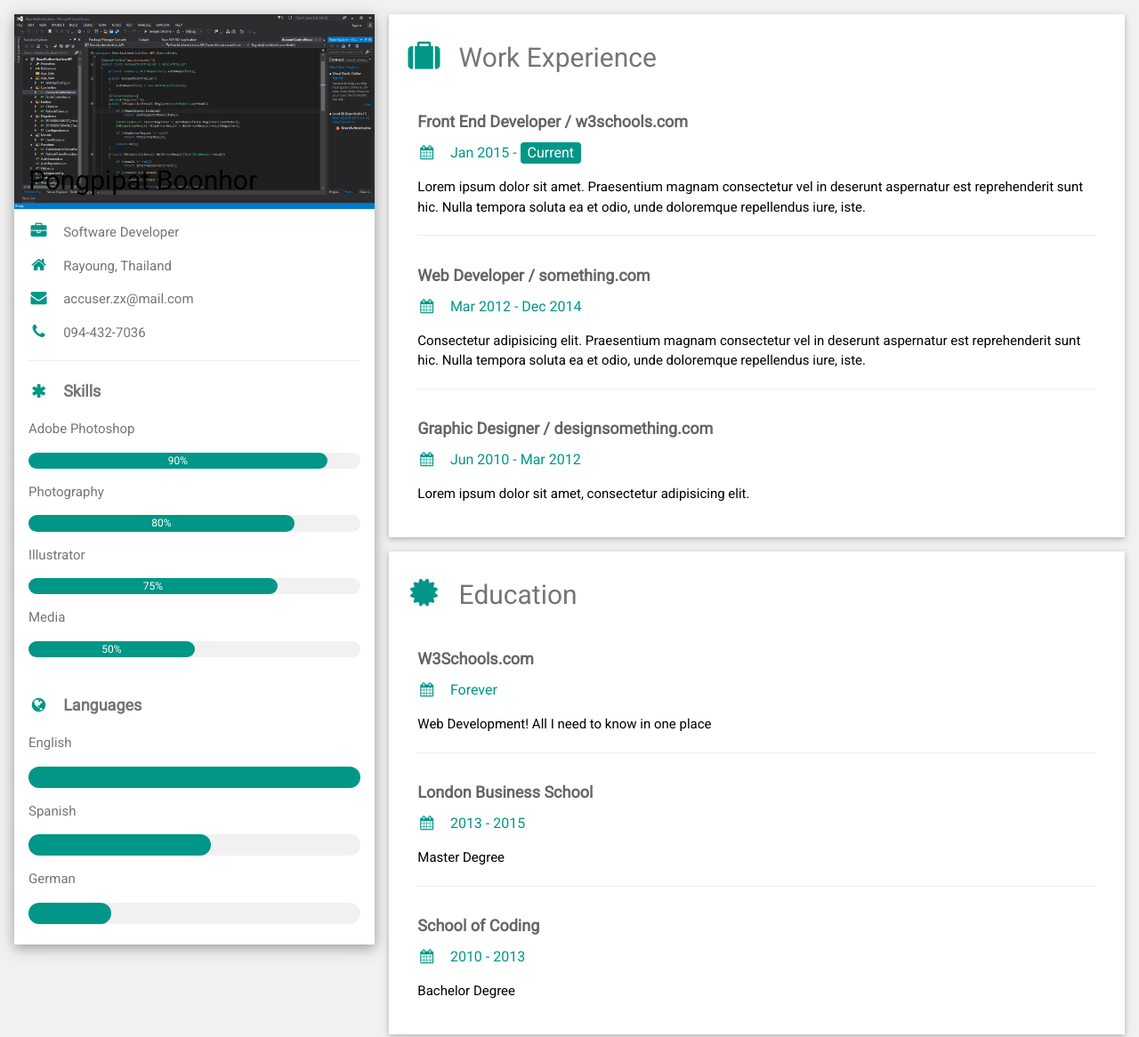
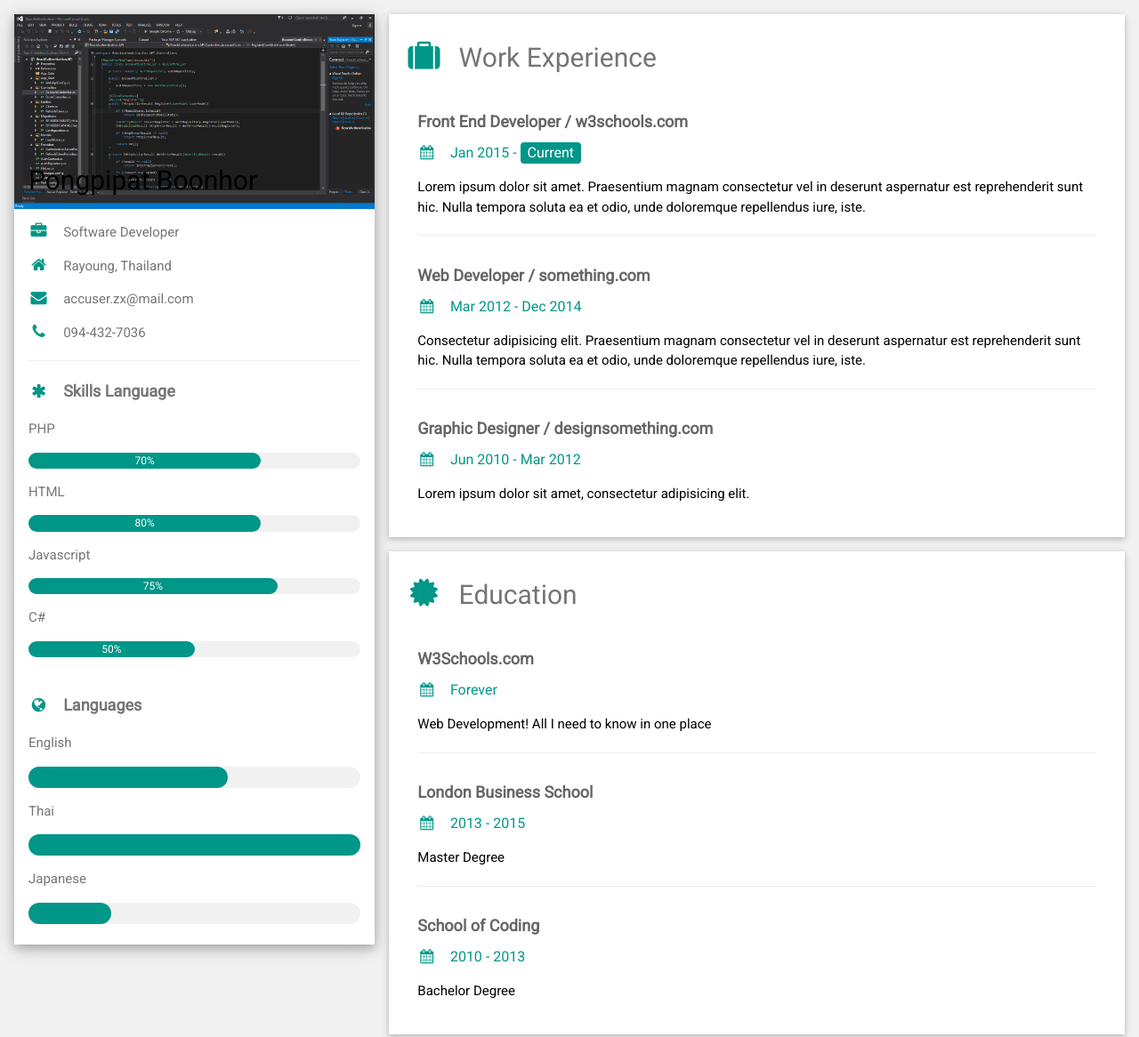
Before and after one commit to iouii/iouii.github.io, a plain HTML site: page index.html in a window 1280 px wide. Shown: the top 1166 px of the page at 89% size. Drawn offline with nearby package versions, Linux system fonts and the light colour scheme.

Commit message:
Update index.html

```diff
--- a/index.html
+++ b/index.html
@@ -34,22 +34,22 @@ html,body,h1,h2,h3,h4,h5,h6 {font-family: "Roboto", sans-serif}
           <p><i class="fa fa-phone fa-fw w3-margin-right w3-large w3-text-teal"></i>094-432-7036</p>
           <hr>
 
-          <p class="w3-large"><b><i class="fa fa-asterisk fa-fw w3-margin-right w3-text-teal"></i>Skills</b></p>
-          <p>Adobe Photoshop</p>
+          <p class="w3-large"><b><i class="fa fa-asterisk fa-fw w3-margin-right w3-text-teal"></i>Skills Language</b></p>
+          <p>PHP</p>
           <div class="w3-light-grey w3-round-xlarge w3-small">
-            <div class="w3-container w3-center w3-round-xlarge w3-teal" style="width:90%">90%</div>
+            <div class="w3-container w3-center w3-round-xlarge w3-teal" style="width:70%">70%</div>
           </div>
-          <p>Photography</p>
+          <p>HTML</p>
           <div class="w3-light-grey w3-round-xlarge w3-small">
-            <div class="w3-container w3-center w3-round-xlarge w3-teal" style="width:80%">
+            <div class="w3-container w3-center w3-round-xlarge w3-teal" style="width:70%">
               <div class="w3-center w3-text-white">80%</div>
             </div>
           </div>
-          <p>Illustrator</p>
+          <p>Javascript</p>
           <div class="w3-light-grey w3-round-xlarge w3-small">
             <div class="w3-container w3-center w3-round-xlarge w3-teal" style="width:75%">75%</div>
           </div>
-          <p>Media</p>
+          <p>C#</p>
           <div class="w3-light-grey w3-round-xlarge w3-small">
             <div class="w3-container w3-center w3-round-xlarge w3-teal" style="width:50%">50%</div>
           </div>
@@ -58,13 +58,13 @@ html,body,h1,h2,h3,h4,h5,h6 {font-family: "Roboto", sans-serif}
           <p class="w3-large w3-text-theme"><b><i class="fa fa-globe fa-fw w3-margin-right w3-text-teal"></i>Languages</b></p>
           <p>English</p>
           <div class="w3-light-grey w3-round-xlarge">
+            <div class="w3-round-xlarge w3-teal" style="height:24px;width:60%"></div>
+          </div>
+          <p>Thai</p>
+          <div class="w3-light-grey w3-round-xlarge">
             <div class="w3-round-xlarge w3-teal" style="height:24px;width:100%"></div>
           </div>
-          <p>Spanish</p>
-          <div class="w3-light-grey w3-round-xlarge">
-            <div class="w3-round-xlarge w3-teal" style="height:24px;width:55%"></div>
-          </div>
-          <p>German</p>
+          <p>Japanese</p>
           <div class="w3-light-grey w3-round-xlarge">
             <div class="w3-round-xlarge w3-teal" style="height:24px;width:25%"></div>
           </div>
```
